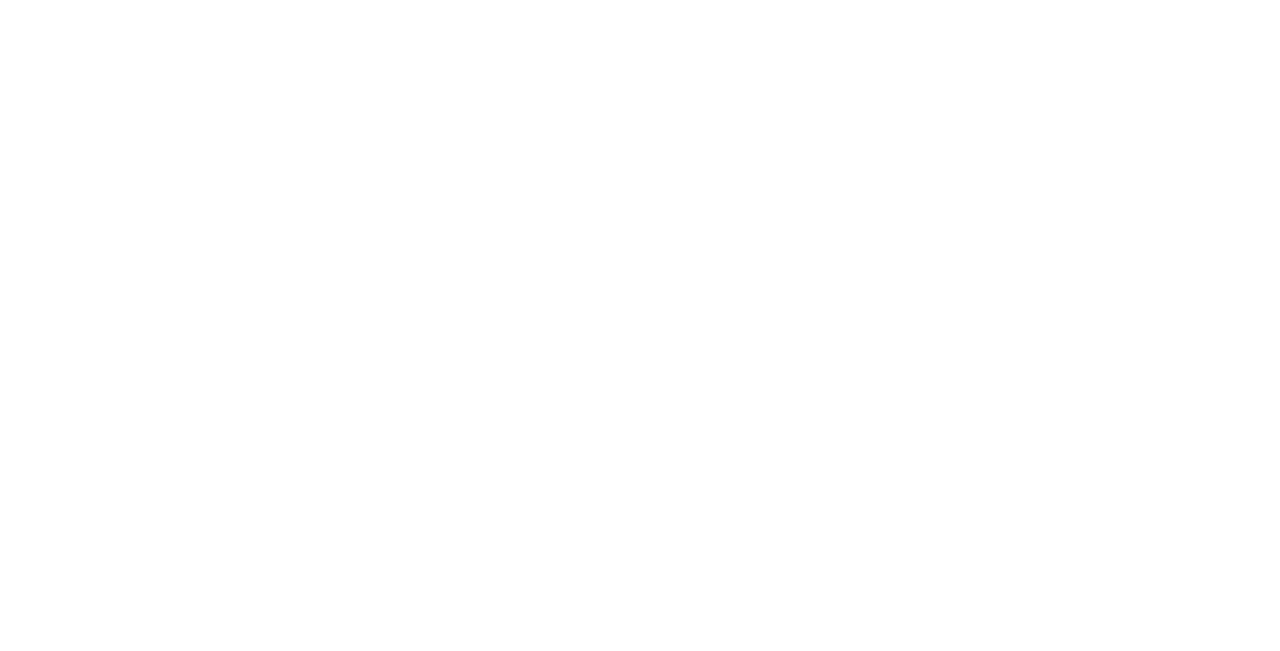
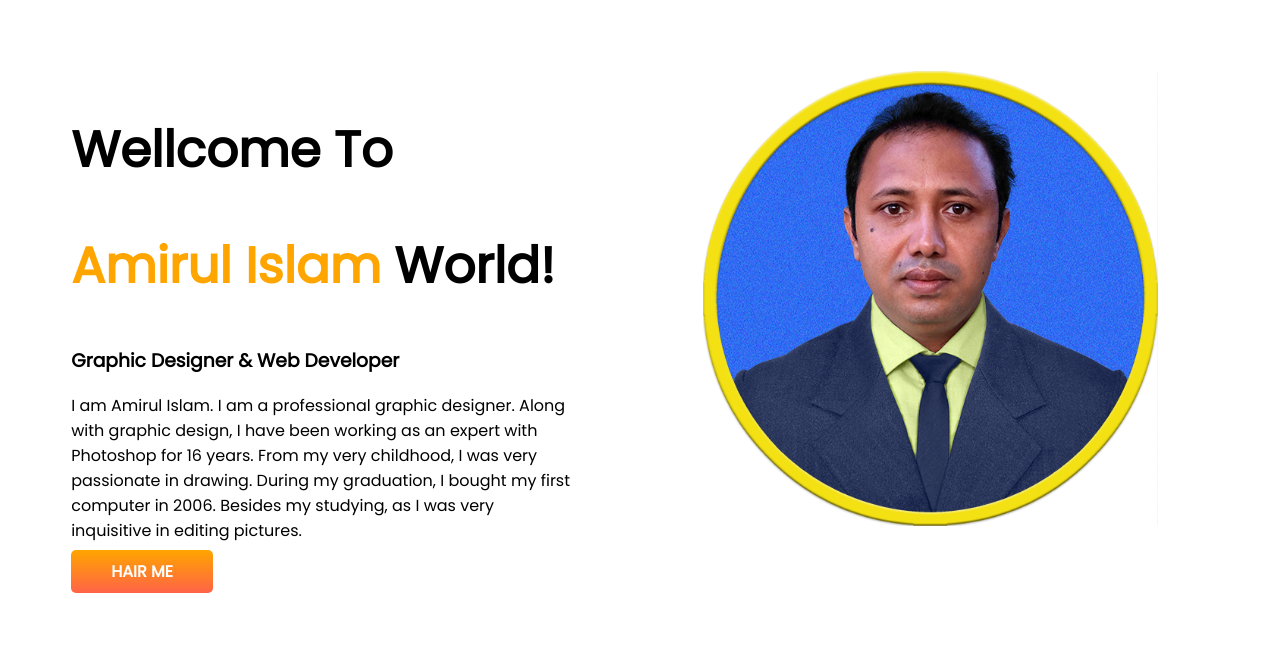
Before and after one commit to Amirulmath/Developer-port, a plain HTML site: page index.html in a window 1280 px wide. Drawn offline with Linux system fonts and the light colour scheme.

Commit message:
Diff Change

```diff
--- a/index.html
+++ b/index.html
@@ -1,13 +1,35 @@
 <!DOCTYPE html>
 <html lang="en">
+
 <head>
     <meta charset="UTF-8">
     <meta http-equiv="X-UA-Compatible" content="IE=edge">
     <meta name="viewport" content="width=device-width, initial-scale=1.0">
     <title>Amir Portfolio</title>
+    <link rel="preconnect" href="https://fonts.googleapis.com">
+    <link rel="preconnect" href="https://fonts.gstatic.com" crossorigin>
+    <link href="https://fonts.googleapis.com/css2?family=Poppins&display=swap" rel="stylesheet">
     <link rel="stylesheet" href="style.css">
 </head>
+
 <body>
+    <section>
+        <div class="Half-width">
+            <h1>Wellcome To</h1>
+            <h1><span class="Orange-color">Amirul Islam</span> World!</h1>
+            <h3>Graphic Designer & Web Developer</h3>
+            <p>I am Amirul Islam. I am a professional graphic designer. Along with graphic design, I have been working
+                as an
+                expert with Photoshop for 16 years. From my very childhood, I was very passionate in drawing. During my
+                graduation, I bought my first computer in 2006. Besides my studying, as I was very inquisitive in
+                editing
+                pictures.</p>
+            <a class="link-button" target="_blank" href="https://www.linkedin.com/feed/">HAIR ME</a>
+        </div>
+        <div class="Half-width">
+            <img src="images/Amir-p1.png" alt="">
+        </div>
+    </section>
+</body>
 
-</body>
 </html>
--- a/style.css
+++ b/style.css
@@ -0,0 +1,33 @@
+body {
+    font-family: 'Poppins', sans-serif;
+}
+
+h1 {
+    font-size: 50px;
+}
+
+.Orange-color {
+    color: orange;
+}
+
+section {
+    display: flex;
+}
+
+.Half-width {
+    width: 50%;
+    padding: 5%;
+}
+
+.Half-width img {
+    width: 90%;
+}
+
+.link-button {
+    text-decoration: none;
+    background-image: linear-gradient(orange, tomato);
+    padding: 10px 40px;
+    color: white;
+    font-weight: 700;
+    border-radius: 5px;
+}
```
Also changed, not shown: images/Amir-p1.png (added), images/Amir-p2.png (added), images/Bpic.png (added).
